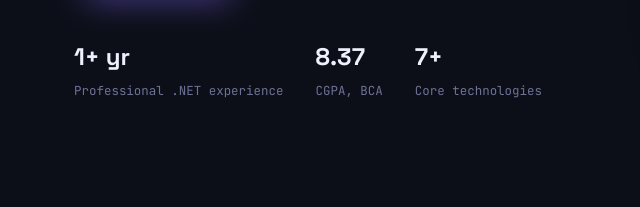
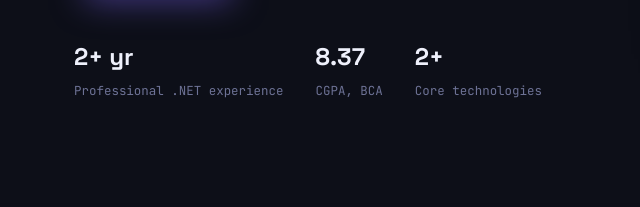
Before and after one commit to Shahezad-khan-SK/Portfolio, a plain HTML site: page portfolio/index.html in a window 1280 px wide. Shown: the part 752-959 px from the top of the page, 0-640 px from the left. Drawn offline with nearby package versions, Linux system fonts and the light colour scheme.

Commit message:
Refactor

```diff
--- a/portfolio/index.html
+++ b/portfolio/index.html
@@ -63,9 +63,9 @@
             <a href="#contact" class="sk-btn sk-btn-ghost">Get in touch <i class="bi bi-arrow-up-right"></i></a>
           </div>
           <div class="sk-hero-stats">
-            <div><strong>1+ yr</strong><span>Professional .NET experience</span></div>
+            <div><strong>2+ yr</strong><span>Professional .NET experience</span></div>
             <div><strong>8.37</strong><span>CGPA, BCA</span></div>
-            <div><strong>7+</strong><span>Core technologies</span></div>
+            <div><strong>2+</strong><span>Core technologies</span></div>
           </div>
         </div>
 
```
